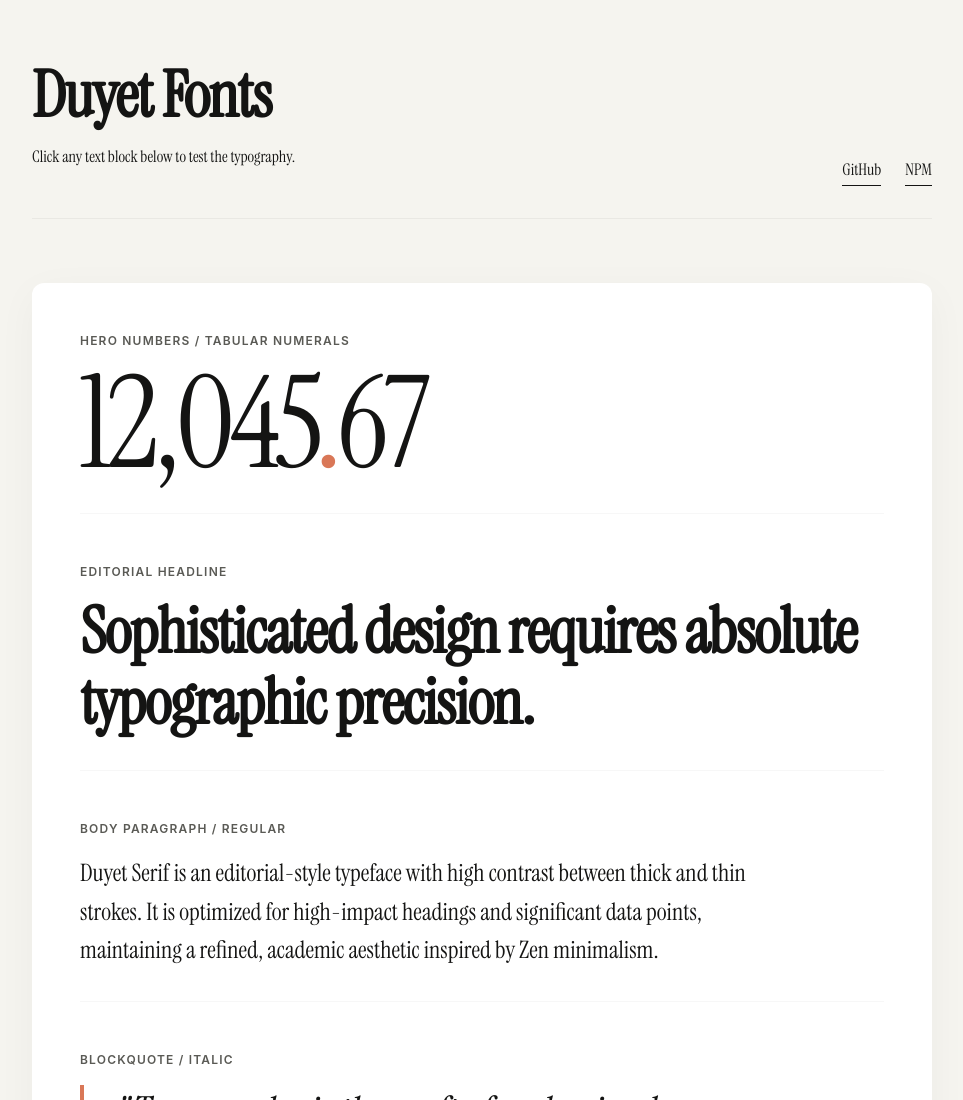
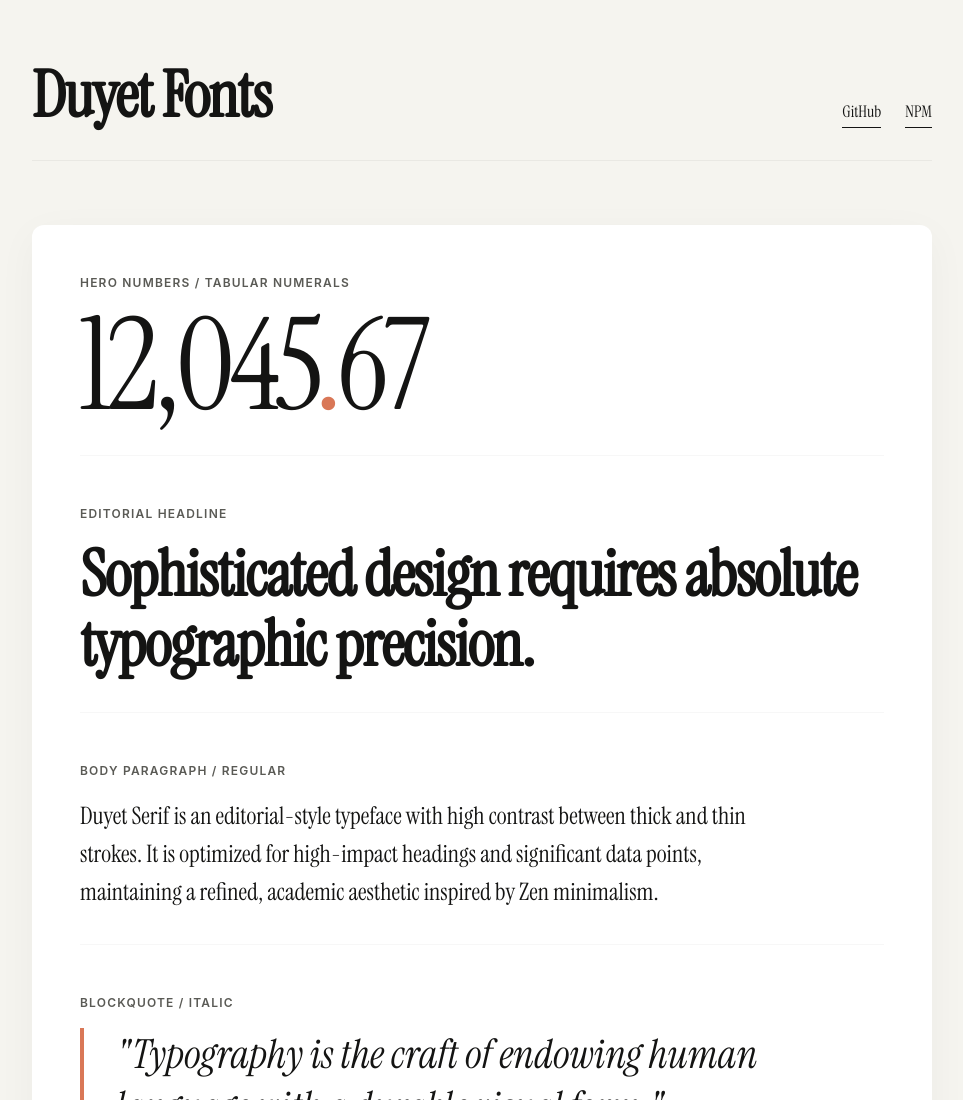
Before and after one commit to duyet/fonts, a website: page index.html in a window 1280 px wide. Shown: the top 1100 px of the page, without its empty margins (158-1121 px from the left). Drawn offline with nearby package versions, Linux system fonts and the light colour scheme.

Commit message:
style: remove instructional text from header

```diff
--- a/index.html
+++ b/index.html
@@ -230,7 +230,6 @@
         <header>
             <div class="header-title">
                 <h1>Duyet Fonts</h1>
-                <p>Click any text block below to test the typography.</p>
             </div>
             <div class="header-links">
                 <a href="https://github.com/duyet/fonts" target="_blank">GitHub</a>
```
